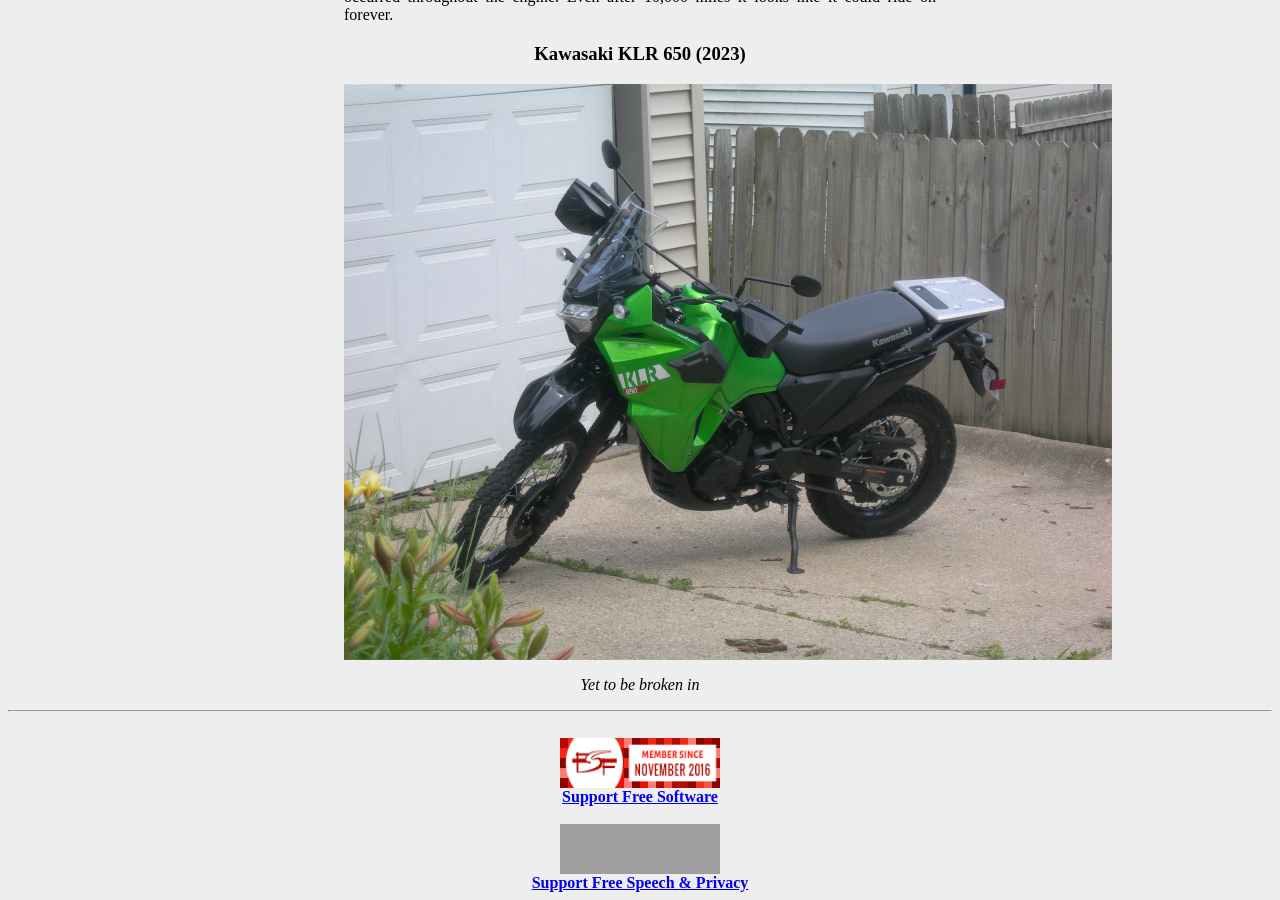
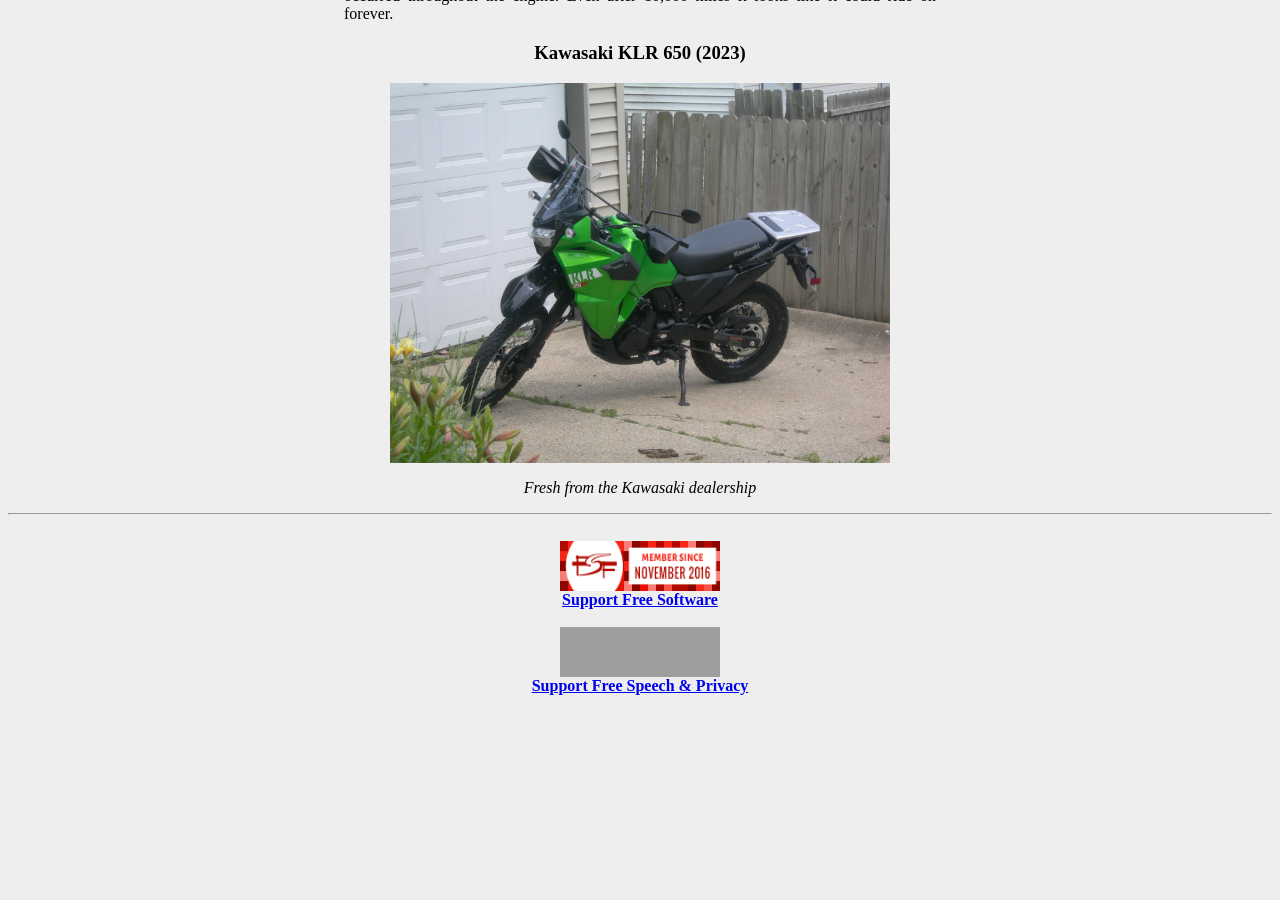
Before and after one commit to NathanSchmidtP/nathanschmidtp.github.io, a Jekyll site: the page built from Vehicle/ride.md, in a window 1280 px wide and 900 px high, scrolled down 1646 px. Built offline with Jekyll 4.4.1, drawn with Linux system fonts in a browser that asks for light colours; after the commit the page ends 2349 px from its top, so only the background shows below that; grey boxes are pictures that could not be loaded.

Commit message:
Add width and height tags to main CB125 and KLR images. Edit comment under main KLR image.

```diff
--- a/Vehicle/ride.md
+++ b/Vehicle/ride.md
@@ -10,7 +10,7 @@ title: Vehicles
 </div>
 <div style="text-align: center;" class="body">
   <h3 style="text-align: center;">Honda CL-125 Scrambler (1974)</h3>
-  <a href="./assets/img/honda125s.JPG"><img src="./assets/img/thumb_honda125s.JPG"></a><br>
+  <a href="./assets/img/honda125s.JPG"><img src="./assets/img/thumb_honda125s.JPG" width="500" height="380"></a><br>
   <p><i>When on-road off-road bikes had chrome</i></p>
 </div>
 <div class="body">
@@ -51,6 +51,7 @@ title: Vehicles
 </div>
 <div style="text-align: center;" class="body">
   <h3 style="text-align: center;">Kawasaki KLR 650 (2023)</h3>
-  <a href="./assets/img/kawasaki_klr650-new.jpg"><img src="./assets/img/thumb_kawasaki_klr650-new.jpg"></a><br>
-  <p><i>Yet to be broken in</i></p>
+  <a href="./assets/img/kawasaki_klr650-new.jpg"><img src="./assets/img/thumb_kawasaki_klr650-new.jpg" width="500" height="380"></a><br>
+  <p><i>Fresh from the Kawasaki dealership</i></p>
+
 </div>
```
